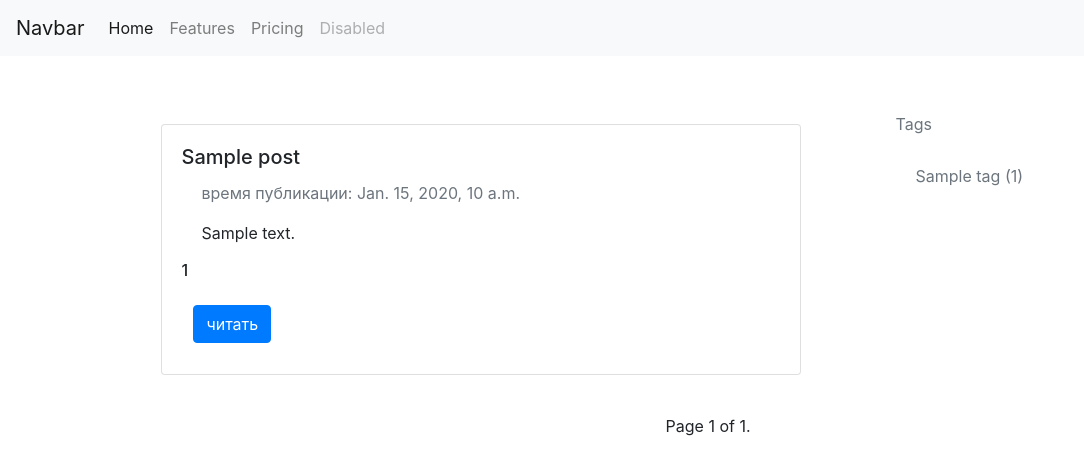
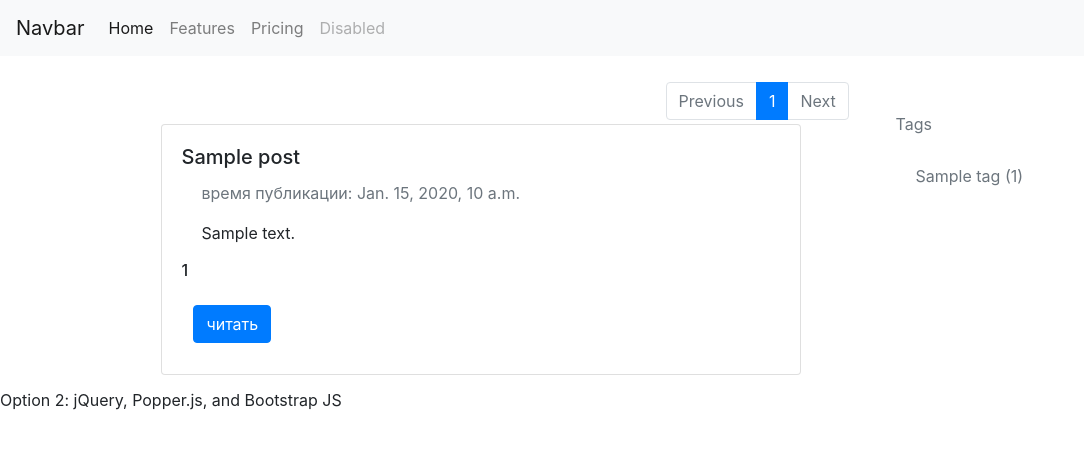
Before and after one commit to AxmetES/simple-django-task, a Django app: template templates/index.html in a window 1280 px wide. Shown: the top 475 px of the page, without its empty margins (0-1084 px from the left). Run offline with Django 3.2, Linux system fonts and the light colour scheme; the template is opened without the code that fills it: most values are stand-ins (such as "Sample title", 1, 10 or a date in 2020).

Commit message:
- Added inclides in template. - Added bootstrap pagination and django pagination.

```diff
--- a/posts/models.py
+++ b/posts/models.py
@@ -14,7 +14,7 @@ class Post(models.Model):
         return self.title
 
     def get_absolute_url(self):
-        return reverse('post_details_url', args={'slug': self.slug})
+        return reverse('post_details_url', kwargs={'slug': self.slug})
 
     @property
     def get_commets_count(self):
@@ -34,7 +34,7 @@ class Tag(models.Model):
         return self.title
 
     def get_absolute_url(self):
-        return reverse('tag_filter', args={'tag_title': self.slug})
+        return reverse('tags_url', kwargs={'slug': self.slug})
 
     class Meta:
         verbose_name = 'тег'
--- a/posts/views.py
+++ b/posts/views.py
@@ -1,6 +1,6 @@
 from django.core.paginator import Paginator
 from django.db.models import Count
-from django.shortcuts import render, get_object_or_404, redirect
+from django.shortcuts import render, get_object_or_404
 
 from posts.forms import CommentForm
 from posts.models import Post, Tag
--- a/templates/base_blog.html
+++ b/templates/base_blog.html
@@ -4,7 +4,7 @@
     <meta charset="UTF-8">
     <title>
         {% block title %}
-        Blog Engine
+            Blog Engine
         {% endblock %}
     </title>
     <link rel="stylesheet" href="https://cdn.jsdelivr.net/npm/bootstrap@4.5.3/dist/css/bootstrap.min.css"
@@ -42,10 +42,13 @@
       }
       .card {
       margin:2%;
-        }
+      }
       .btn {
         margin:2%;
-        }
+      }
+      .navigator {
+        margin-bottom: 5%;
+      }
 
     </style>
 </head>
@@ -74,7 +77,7 @@
     </div>
 </nav>
 {% block content %}
-there is no content
+    there is no content
 {% endblock %}
 
 
@@ -85,7 +88,7 @@ there is no content
         integrity="sha384-ho+j7jyWK8fNQe+A12Hb8AhRq26LrZ/JpcUGGOn+Y7RsweNrtN/tE3MoK7ZeZDyx"
         crossorigin="anonymous"></script>
 
-<!-- Option 2: jQuery, Popper.js, and Bootstrap JS
+Option 2: jQuery, Popper.js, and Bootstrap JS
 <script src="https://code.jquery.com/jquery-3.5.1.slim.min.js" integrity="sha384-DfXdz2htPH0lsSSs5nCTpuj/zy4C+OGpamoFVy38MVBnE+IbbVYUew+OrCXaRkfj" crossorigin="anonymous"></script>
 <script src="https://cdn.jsdelivr.net/npm/popper.js@1.16.1/dist/umd/popper.min.js" integrity="sha384-9/reFTGAW83EW2RDu2S0VKaIzap3H66lZH81PoYlFhbGU+6BZp6G7niu735Sk7lN" crossorigin="anonymous"></script>
 <script src="https://cdn.jsdelivr.net/npm/bootstrap@4.5.3/dist/js/bootstrap.min.js" integrity="sha384-w1Q4orYjBQndcko6MimVbzY0tgp4pWB4lZ7lr30WKz0vr/aWKhXdBNmNb5D92v7s" crossorigin="anonymous"></script>
--- /dev/null
+++ b/templates/includes/post_card_template.html
@@ -0,0 +1,11 @@
+ <div class="card" style="width: 40rem; margin-left:5px">
+    <div class="card-body">
+      <h5 class="card-title">{{post.title}}</h5>
+      <p class="text-muted">
+        время публикации: {{post.pub_date}}
+      </p>
+      <p class="card-text">{{post.text|truncatewords:30}}</p>
+      <h6 class="card-title">{{post.get_commets_count}}</h6>
+      <a href="{{post.get_absolute_url}}" class="btn btn-primary">читать</a>
+    </div>
+  </div>
--- a/templates/index.html
+++ b/templates/index.html
@@ -5,23 +5,39 @@
 {% endblock%}
 
 {% block content %}
+<!--Pagination-->
+<nav aria-label="navigation">
+  <ul class="pagination">
+      {% if posts_10_on_page.has_previous %}
+        <li class="page-item"><a class="page-link" href="?page={{ posts_10_on_page.previous_page_number }}">Previous</a></li>
+      {% else %}
+        <li class="page-item disabled"><span class="page-link">Previous</span></li>
+      {% endif %}
+      {% for page in posts_10_on_page.paginator %}
+        {% if page.number == posts_10_on_page.number%}
+          <li class="page-item active">
+            <a class="page-link" href="?page={{page.number}}">{{page.number}}<span class="sr-only">{{posts_10_on_page.number}}</span></a>
+          </li>
+        {% else %}
+        <li class="page-item"><a class="page-link" href="?page={{page.number}}">{{page.number}}</a></li>
+        {% endif %}
+      {% endfor %}
+      {% if posts_10_on_page.has_next %}
+        <li class="page-item"><a class="page-link" href="?page={{ posts_10_on_page.next_page_number }}">Next</a></li>
+      {% else %}
+      <li class="page-item disabled"><span class="page-link">Next</span></li>
+      {% endif %}
+  </ul>
+</nav>
+<!--Post list-->
 <div class="container">
 <div class="row">
   <div class="col">
      {% for post in posts_10_on_page %}
-          <div class="card" style="width: 40rem; margin-left:5px">
-            <div class="card-body">
-              <h5 class="card-title">{{post.title}}</h5>
-              <p class="text-muted">
-                время публикации: {{post.pub_date}}
-              </p>
-              <p class="card-text">{{post.text|truncatewords:30}}</p>
-              <h6 class="card-title">{{post.get_commets_count}}</h6>
-              <a href="{% url 'post_details_url' slug=post.slug %}" class="btn btn-primary">читать</a>
-            </div>
-          </div>
+      {% include 'includes/post_card_template.html' %}
      {% endfor %}
   </div>
+<!--    Tag list-->
   <div class="col">
     <div class="col" style="">
       <div class="tag_card" style="width: 18rem;">
@@ -30,7 +46,7 @@
           {% for tag in tags %}
           <li class="list-group-item">
             <p class="text-muted">
-                <a href="{% url 'tags_url' slug=tag.slug%}" class="text-reset">{{tag}} ({{tag.posts_count}})</a>
+            <a href="{{ tag.get_absolute_url }}" class="text-reset">{{tag}} ({{tag.posts_count}})</a>
             </p>
           </li>
           {% endfor %}
@@ -40,20 +56,4 @@
   </div>
 </div>
 </div>
-
-  <div class="pagination">
-    <span class="step-links">
-      {% if posts_10_on_page.has_previous %}
-        <a href="?page=1">first</a>
-        <a href="?page={{posts_10_on_page.previous_page_number}}">previous</a>
-      {% endif %}
-      <span class="current">
-        Page {{posts_10_on_page.number}} of {{posts_10_on_page.paginator.num_pages}}.
-      </span>
-      {% if posts_10_on_page.has_next %}
-        <a href="?page={{posts_10_on_page.next_page_number}}">next</a>
-        <a href="?page={{posts_10_on_page.paginator.num_pages}}">last</a>
-      {% endif %}
-    </span>
-  </div>
 {% endblock %}
--- a/templates/post_details.html
+++ b/templates/post_details.html
@@ -1,6 +1,6 @@
 {% extends 'base_blog.html' %}
 {% block title %}
-    post_details
+    {{post.title}} - {{block.super}}
 {% endblock %}
 {% block content %}
     <div class="card" style="width: 100%;">
```
Also changed, not shown: templates/tags.html (+3 -13 lines). Lines whose indentation alone changed are shown as unchanged.
